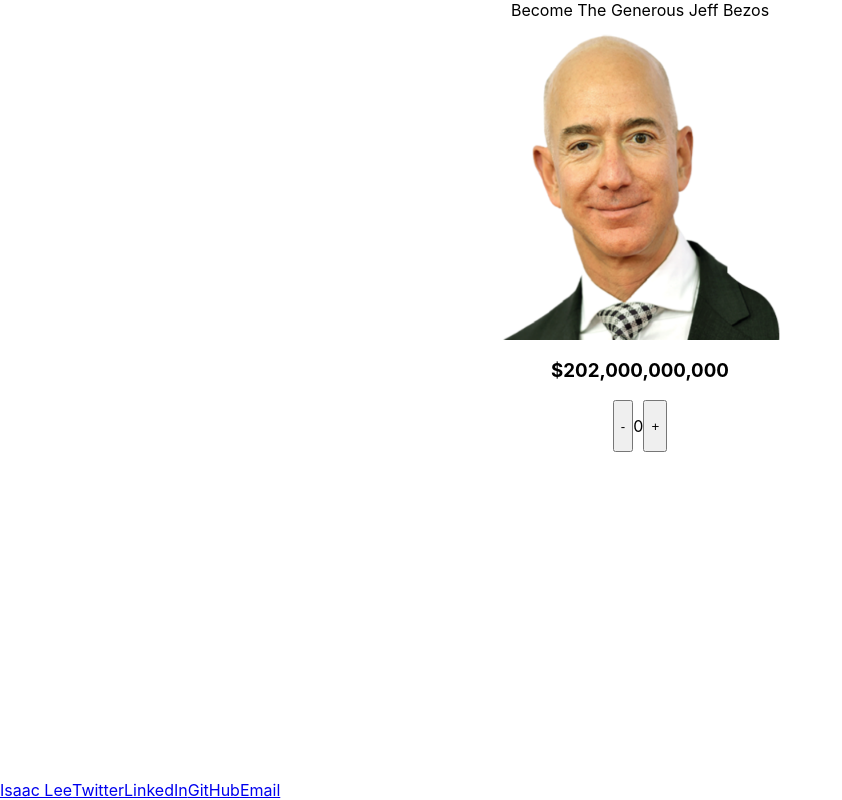
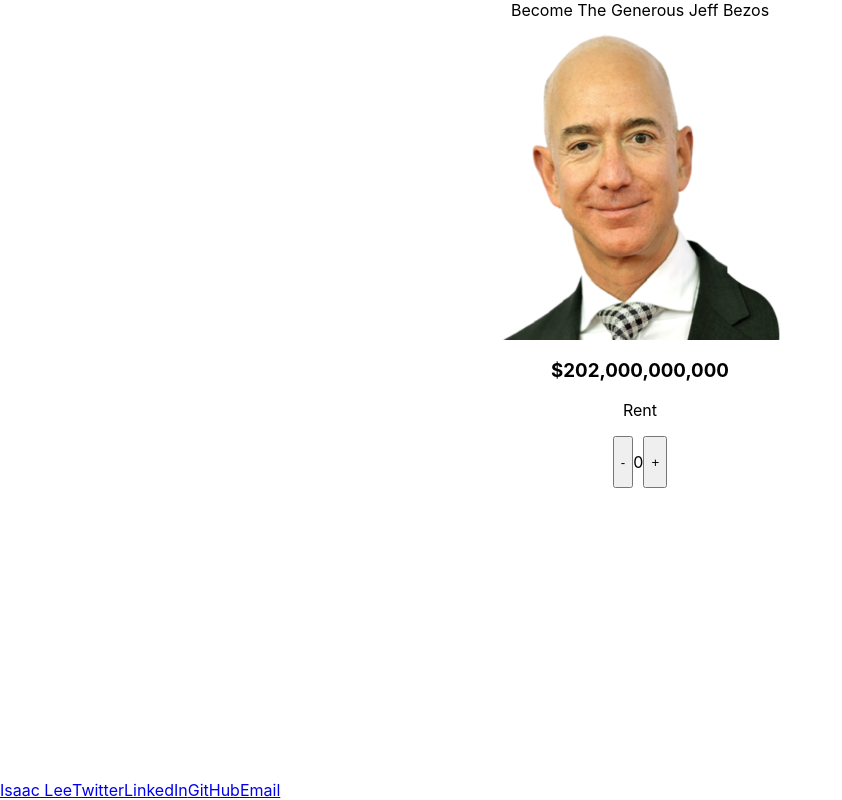
Before and after one commit to isaaclee12/Become-The-Generous-Bezos, a React (Create React App) app: page / in a window 1280 px wide. Shown: the whole page, without its empty margins (0-842 px from the left). Built offline with nearby package versions, Linux system fonts and the light colour scheme.

Commit message:
Added counter for first item "rent"

```diff
--- a/src/App.tsx
+++ b/src/App.tsx
@@ -1,8 +1,12 @@
 import React from 'react';
+import {useState, useEffect} from 'react';
 import bezos from'./assets/bezos.png';
 import './App.css';
 
 function App() {
+  const [wealth, setWealth] = useState(202000000000) // 202 BILLION USD
+  const [rent, setRent] = useState(0)
+
   return (
     <div className="App">
 
@@ -32,12 +36,14 @@
       1 col on mobile
       This splits the 8 items up nicely */}
       <section>
-        <div className="expense-item">
+        <div className="expense-item text-center">
           {/* insert image here */}
+          <p>Rent</p>
           <div className="flex-row-center">
-            <button>-</button>
-            <p>0</p>
-            <button>+</button>
+            {/* if rent is 0, don't do anything, else decrease */}
+            <button onClick={(e) => (rent === 0) ? "" : setRent(rent - 1)}>-</button>
+            <p>{rent}</p>
+            <button onClick={(e) => setRent(rent + 1)}>+</button>
           </div>
         </div>
       </section>
```
